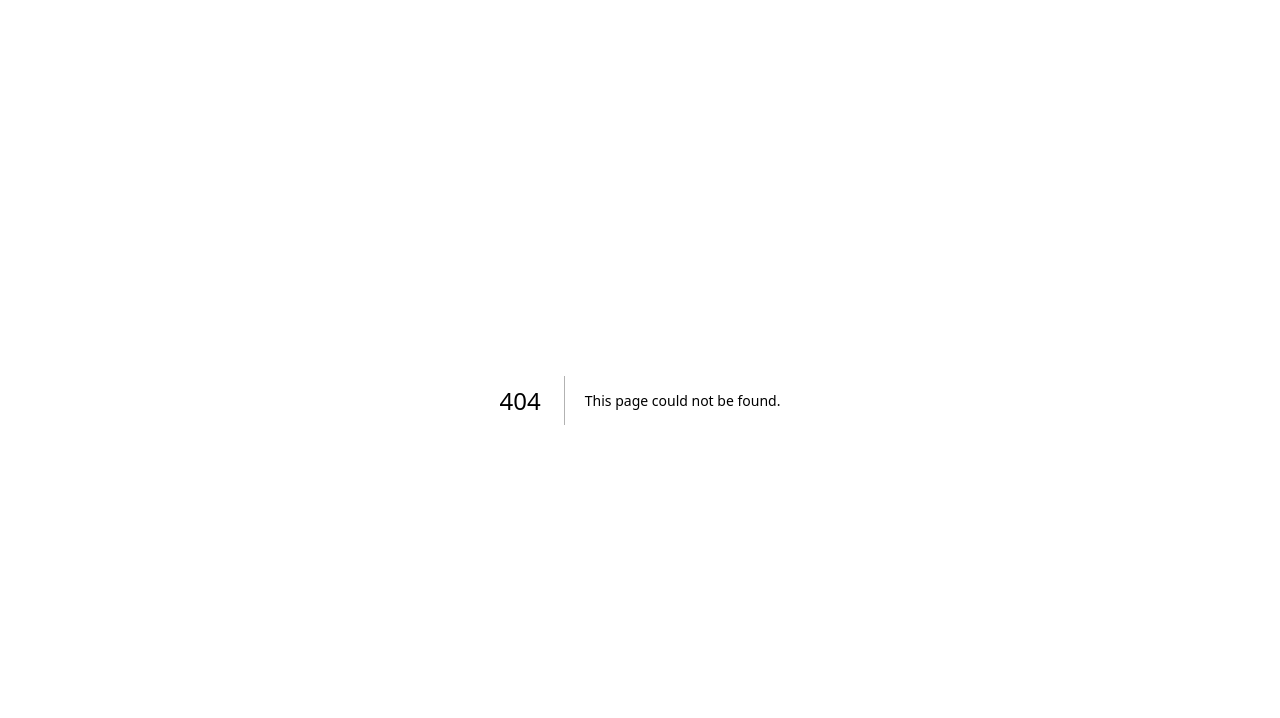
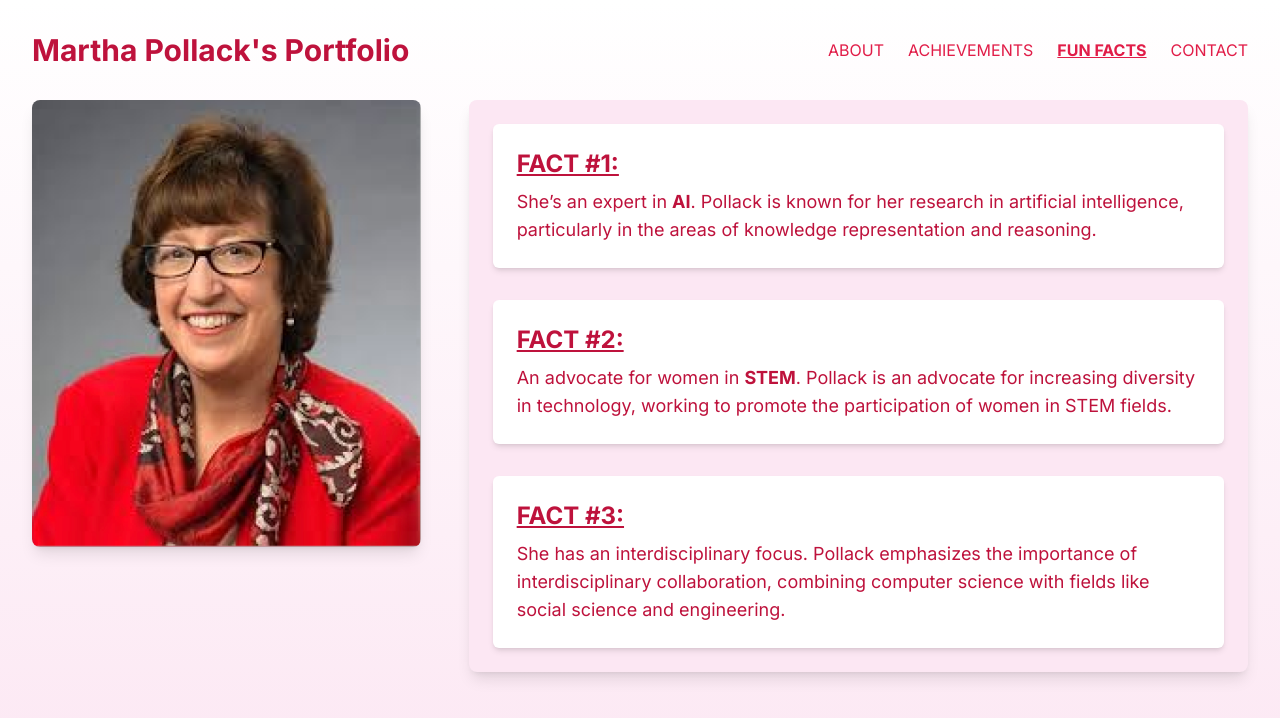
Before and after one commit to cornellh4i/newbie-hackathon-fa24, a Next.js app: page /fun-facts in a window 1280 px wide. Before the commit this address had no page. Shown: the top 718 px of the page. Built offline with nearby package versions, Linux system fonts and the light colour scheme.

Commit message:
Initial Commit

```diff
--- /dev/null
+++ b/src/app/fun-facts/page.tsx
@@ -0,0 +1,53 @@
+const FunFacts = () => {
+  return (
+    <div className="min-h-screen p-8 bg-gradient-to-b from-white to-pink-100">
+      {/* headings */}
+      <header className="flex justify-between items-center mb-8">
+        <h1 className="text-3xl font-bold text-rose-700">Martha Pollack's Portfolio</h1>
+        <nav className="flex space-x-6 text-rose-600">
+          <a href="/about" className="hover:underline">ABOUT</a>
+          <a href="/achievements" className="hover:underline">ACHIEVEMENTS</a>
+          <a href="/fun-facts" className="underline font-bold">FUN FACTS</a>
+          <a href="/contacts" className="hover:underline">CONTACT</a>
+        </nav>
+      </header>
+
+      <div className="flex flex-col lg:flex-row gap-12">
+        {/* image */}
+        <div className="lg:w-1/3 w-full">
+          <img
+            src="/martha_fun_facts.png"
+            alt="Martha Pollack"
+            className="rounded-lg shadow-lg w-full"
+          />
+        </div>
+
+        {/* facts */}
+        <div className="lg:w-2/3 w-full bg-pink-100 p-6 rounded-lg shadow-lg space-y-8">
+          <div className="bg-white p-6 rounded-md shadow-md">
+            <h2 className="text-2xl font-bold text-rose-700 mb-2 underline">FACT #1:</h2>
+            <p className="text-lg text-rose-700">
+              She’s an expert in <strong>AI</strong>. Pollack is known for her research in artificial intelligence, particularly in the areas of knowledge representation and reasoning.
+            </p>
+          </div>
+
+          <div className="bg-white p-6 rounded-md shadow-md">
+            <h2 className="text-2xl font-bold text-rose-700 mb-2 underline">FACT #2:</h2>
+            <p className="text-lg text-rose-700">
+              An advocate for women in <strong>STEM</strong>. Pollack is an advocate for increasing diversity in technology, working to promote the participation of women in STEM fields.
+            </p>
+          </div>
+
+          <div className="bg-white p-6 rounded-md shadow-md">
+            <h2 className="text-2xl font-bold text-rose-700 mb-2 underline" >FACT #3:</h2>
+            <p className="text-lg text-rose-700">
+              She has an interdisciplinary focus. Pollack emphasizes the importance of interdisciplinary collaboration, combining computer science with fields like social science and engineering.
+            </p>
+          </div>
+        </div>
+      </div>
+    </div>
+  );
+};
+
+export default FunFacts;
```
Also changed, not shown: public/martha_fun_facts.png (added), 1 other file (tests, documents, lock files or other folders).
